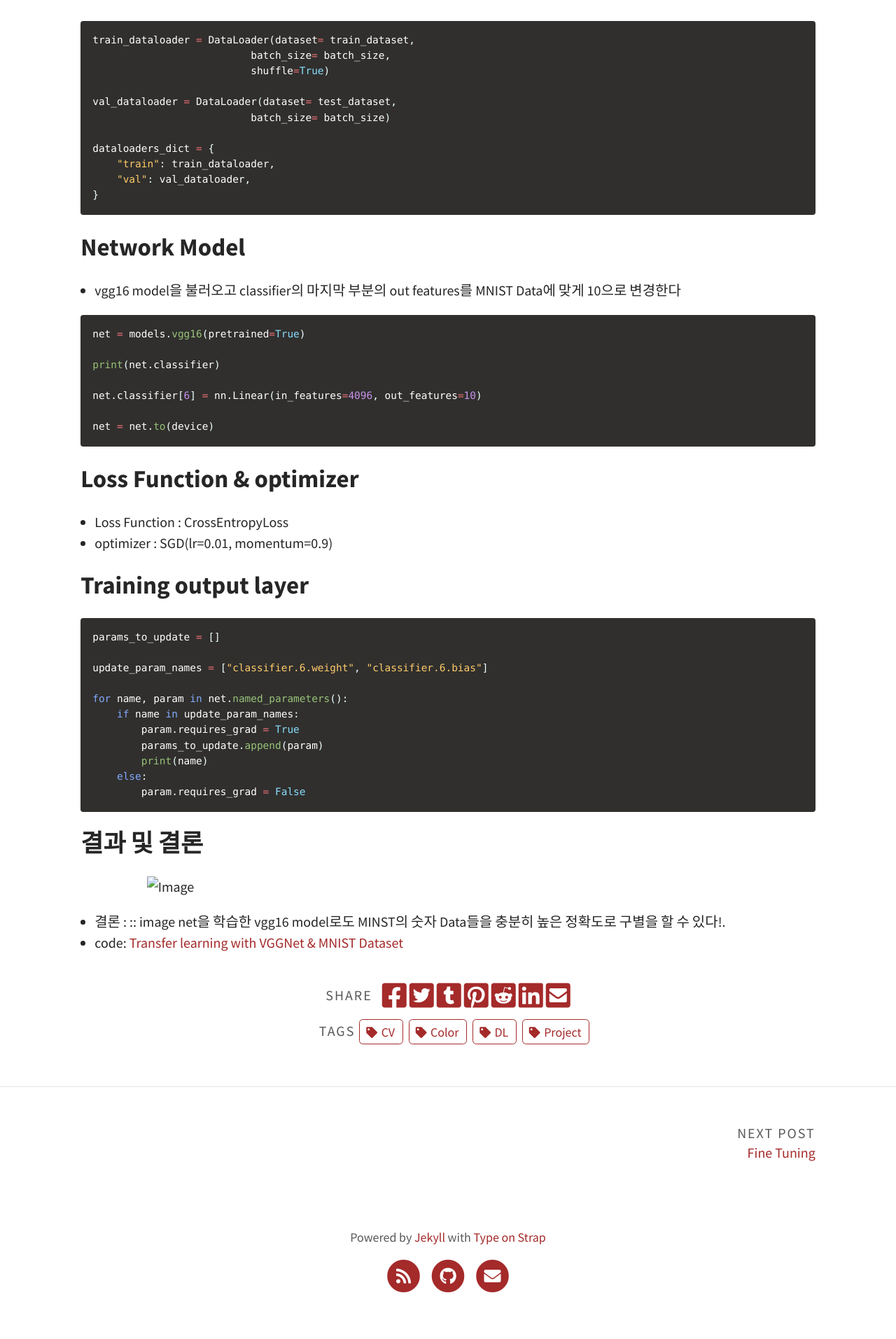
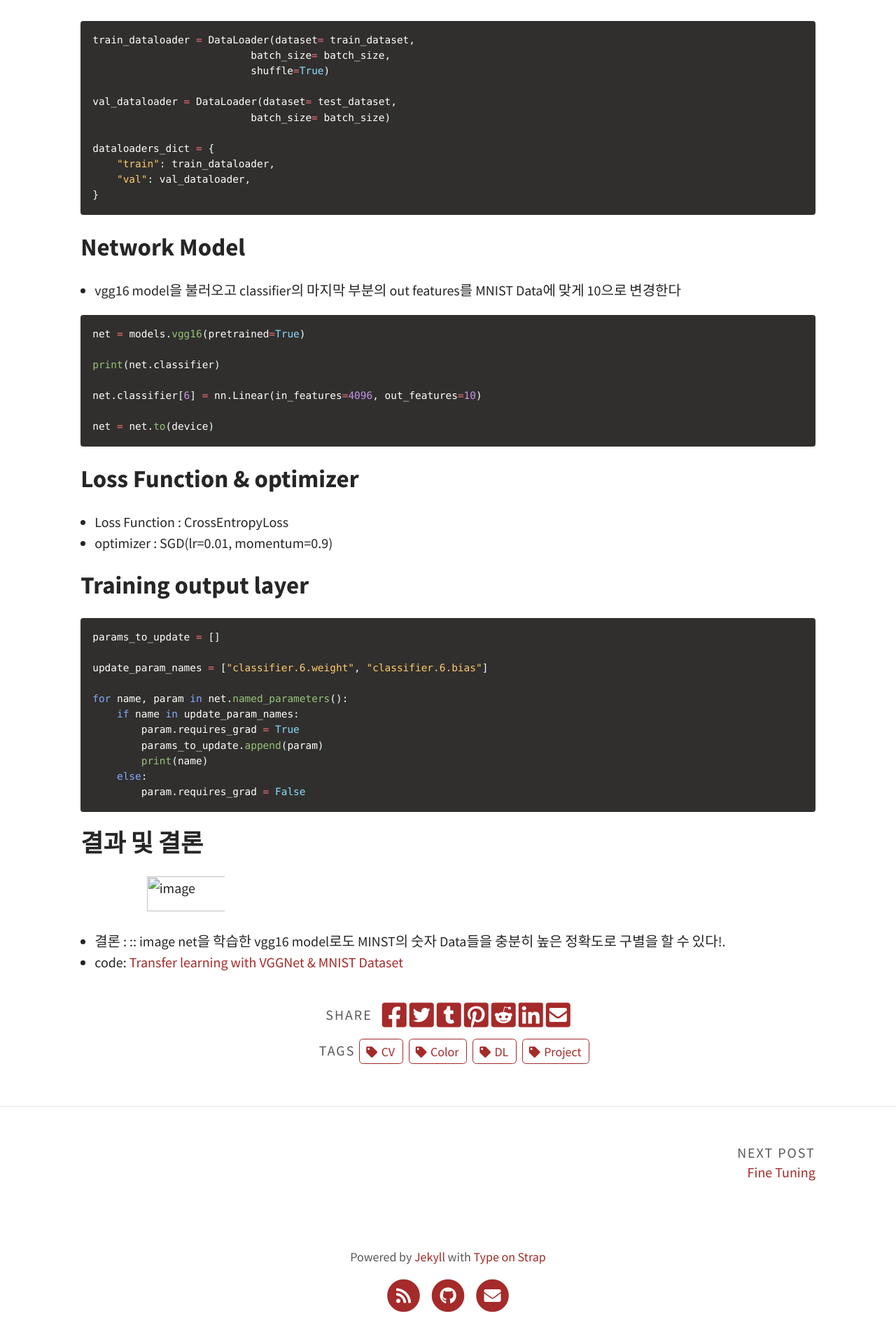
Before and after one commit to Ahnho/Ahnho.github.io, a Jekyll site: the page built from _posts/2022-07-20-Transfer_vgg_mnist.md, in a window 1280 px wide. Shown: the part 1066-2979 px from the top of the page at 70% size. Built offline with Jekyll 4.4.1, drawn with Linux system fonts in a browser that asks for light colours; before the commit the page ends 2951 px from its top, so only the background shows below that.

Commit message:
Update 2022-07-20-Transfer_vgg_mnist.md

```diff
--- a/_posts/2022-07-20-Transfer_vgg_mnist.md
+++ b/_posts/2022-07-20-Transfer_vgg_mnist.md
@@ -86,7 +86,7 @@ for name, param in net.named_parameters():
 
 ## 결과 및 결론
 
-![Image]({{ "/_portfolio/TLVM.png" }})
+<img src= "/_portfolio/TLVM.png" width="300px" height="50px" title="image"/>
 
 - 결론 : :: image net을 학습한 vgg16 model로도 MINST의 숫자 Data들을 충분히 높은 정확도로 구별을 할 수 있다!.
 
```
